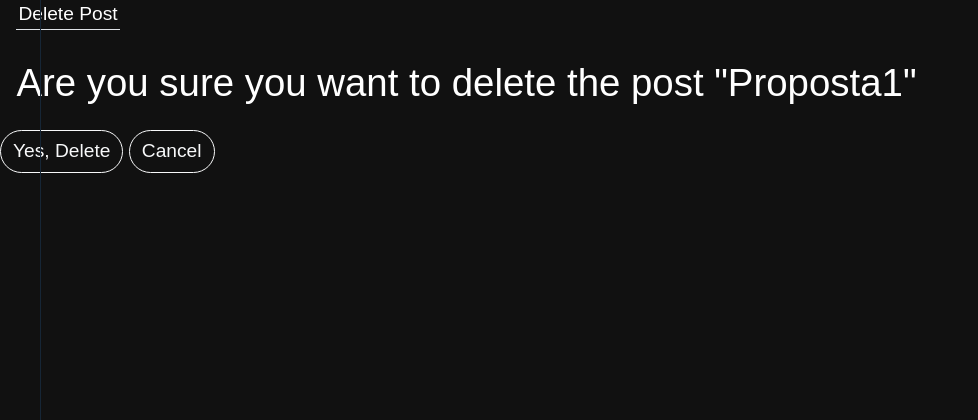
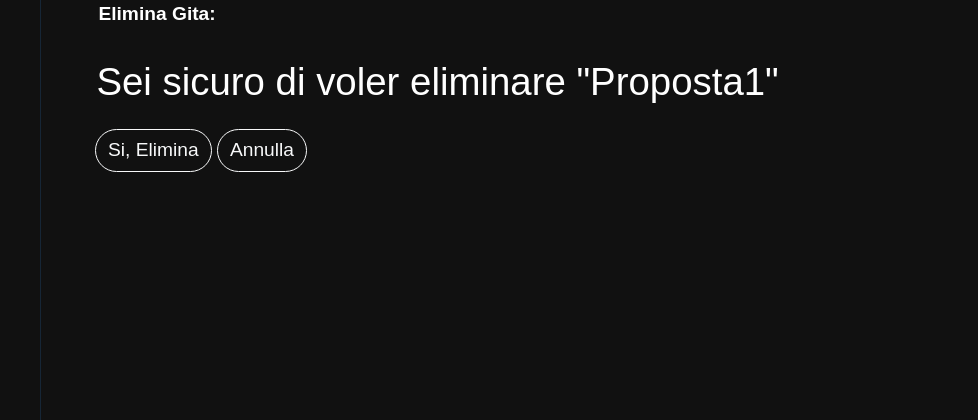
Before and after one commit to Uscite-Didattiche-2023-2024/Uscite-didattiche, a Django app: page /proposta/19/delete/ in a window 1280 px wide. Shown: the part 182-602 px from the top of the page, without its empty margins (0-978 px from the left). Run offline with Django 3.2, Linux system fonts and the light colour scheme; a user stored in the database is signed in; data comes from the database, SQL or seed files in the repository; tables that the repository leaves empty hold one stand-in row (values such as "Sample post"); some libraries are stand-ins or nearby versions.

Commit message:
fixed styiling and margin in "proposta_gita_confirm_delete.html"

```diff
--- a/django_project/gite/templates/gite/proposta_gita_confirm_delete.html
+++ b/django_project/gite/templates/gite/proposta_gita_confirm_delete.html
@@ -1,19 +1,28 @@
 {% extends "gite/index.html" %}
 
 {% block content %}
+{% load static %}
+
+
+<link rel="stylesheet" type="text/css" href="{% static 'css/button.css' %}">
+<link rel="stylesheet" type="text/css" href="{% static 'css/detail.css' %}">
+<link rel="stylesheet" type="text/css" href="{% static 'css/crispyform.css' %}">
+
+
+
 
 <title>Uscite Didattiche - Conferma</title>
 
-    <div class="content-section">
+    <div class="content-section margini">
         <form method="POST">
             {% csrf_token %}
             <fieldset class="form-group">
-                <legend class="border-bottom mb-4">Delete Post</legend>
-                <h2>Are you sure you want to delete the post "{{ object.Titolo }}"</h2>
+                <legend class=" mb-4 fw-bolder">Elimina Gita:</legend>
+                <h2>Sei sicuro di voler eliminare "{{ object.Titolo }}"</h2>
             </fieldset>
             <div class="form-group">
-                <button class="btn btn-outline-light mt-1 mb-1" type="submit">Yes, Delete</button>
-                <a class="btn btn-outline-light mt-1 mb-1" href="{% url 'proposta-detail' object.id %}">Cancel</a>
+                <button style="margin-left: 15px" class="btn btn-outline-light mt-1 mb-1" type="submit">Si, Elimina</button>
+                <a class="btn btn-outline-light mt-1 mb-1" href="{% url 'proposta-detail' object.id %}">Annulla</a>
             </div>
         </form>
     </div>
```
